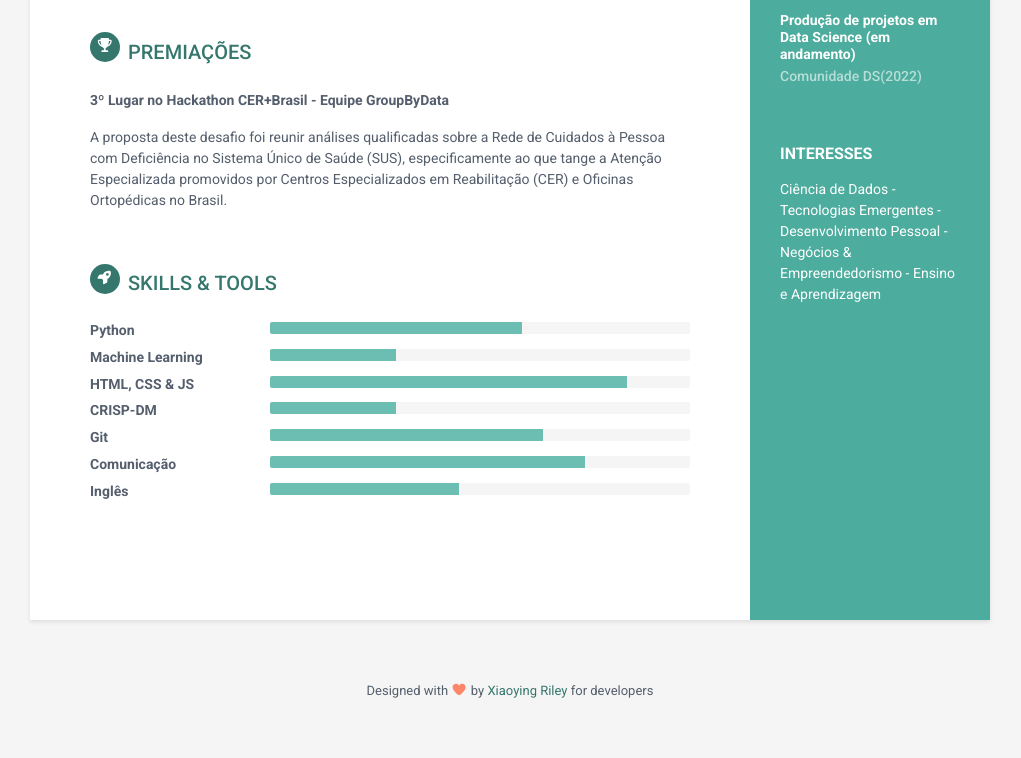
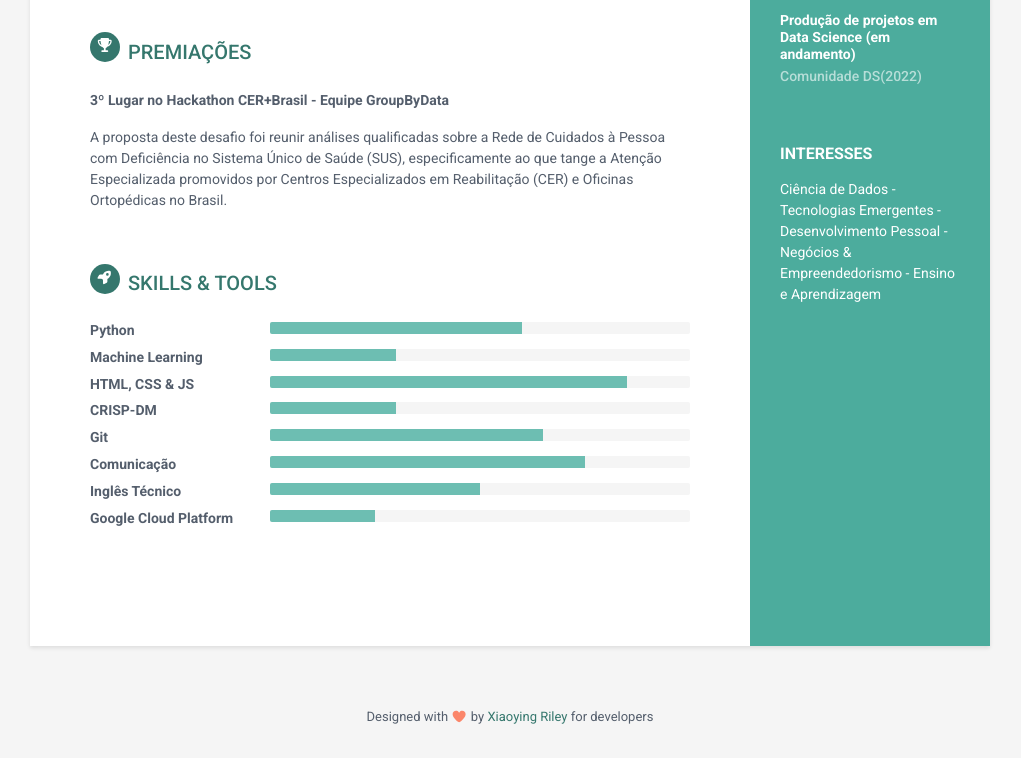
Before and after one commit to natanielsantos/portfolio, a plain HTML site: page index.html in a window 1280 px wide. Shown: the part 827-1585 px from the top of the page, without its empty margins (130-1151 px from the left). Before the commit the page ends 1558 px from the top, so only its background shows below. Drawn offline with Linux system fonts and the light colour scheme.

Commit message:
update Acrescenta a skill no GCP

```diff
--- a/index.html
+++ b/index.html
@@ -185,9 +185,17 @@
           </div>
           <!--//item-->
           <div class="item">
-            <h3 class="level-title">Inglês</h3>
+            <h3 class="level-title">Inglês Técnico</h3>
             <div class="progress level-bar">
-              <div class="progress-bar theme-progress-bar" role="progressbar" style="width: 45%" aria-valuenow="45" aria-valuemin="0" aria-valuemax="100"></div>
+              <div class="progress-bar theme-progress-bar" role="progressbar" style="width: 50%" aria-valuenow="50" aria-valuemin="0" aria-valuemax="100"></div>
+            </div>
+          </div>
+          <!--//item-->
+                    <!--//item-->
+          <div class="item">
+            <h3 class="level-title">Google Cloud Platform</h3>
+            <div class="progress level-bar">
+              <div class="progress-bar theme-progress-bar" role="progressbar" style="width: 25%" aria-valuenow="25" aria-valuemin="0" aria-valuemax="100"></div>
             </div>
           </div>
           <!--//item-->
```
